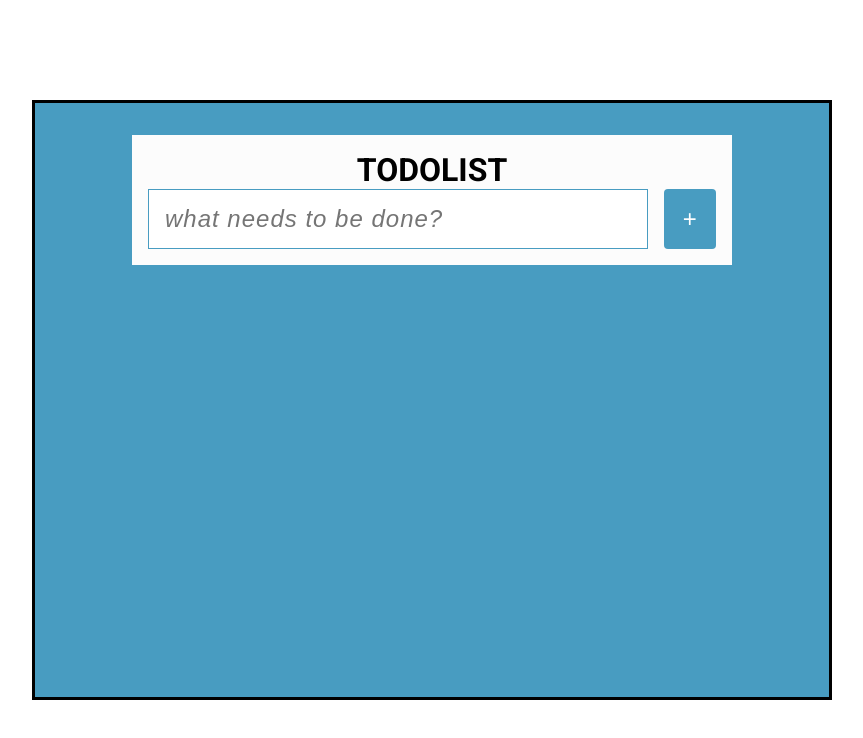
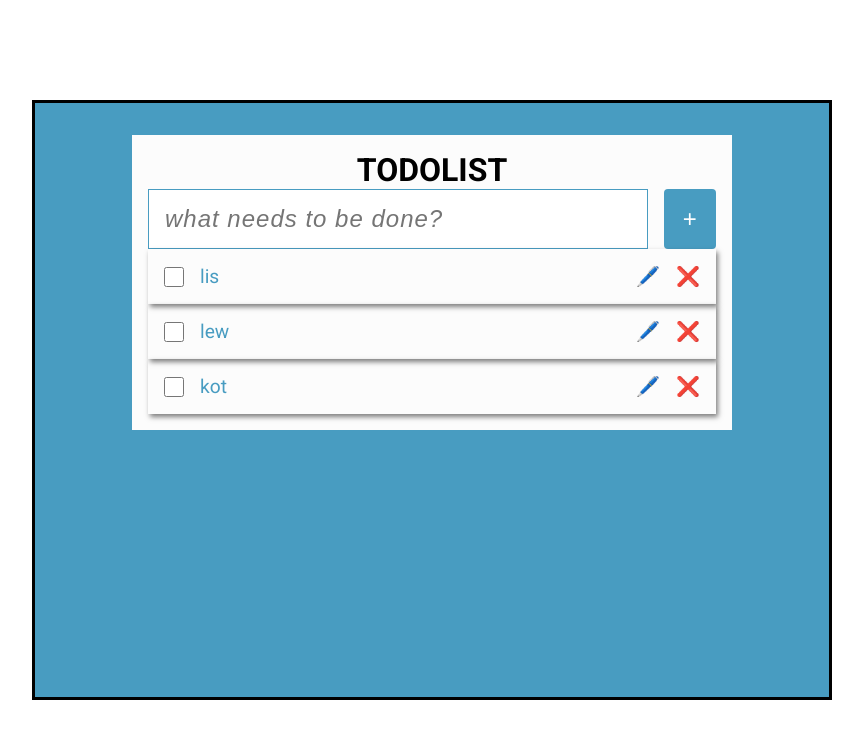
Before and after one commit to ajarek/react-20-vite-todo-components, a React (Vite) app: page / in a window 1280 px wide. Shown: the top 738 px of the page, without its empty margins (208-1071 px from the left). Built offline with nearby package versions, Linux system fonts and the light colour scheme.

Commit message:
add list, function delete

```diff
--- a/src/App.jsx
+++ b/src/App.jsx
@@ -1,13 +1,27 @@
 import React from 'react'
 import './App.css'
 import {Form} from './components/Form/Form'
+import {List} from './components/List/List'
 export class App extends React.Component {
   state={
     newTaskText:'',
-    tasks:[],
+    tasks:[
+      {id: '1661554536940', text: 'lis', isCompleted: false},
+      {id: '1661554534484', text: 'lew', isCompleted: false},
+      {id: '1661554529189', text: 'kot', isCompleted: false}
+    ],
+  }
+  deleteItem=(e)=>{
+   const liElement=e.target.parentElement.parentElement
+   const liElementIndex=this.state.tasks.findIndex(el=>el.id==liElement.id)
+   this.state.tasks.splice(liElementIndex,1)
+   liElement.remove()
+   console.log(this.state.tasks);
+
   }
   onNewTaskTextChange = (e) => {
    this.setState({newTaskText:e.target.value})
+
   }
 
    addNewTask=(e)=>{
@@ -20,8 +34,8 @@ export class App extends React.Component {
     text:this.state.newTaskText,
     isCompleted:false
    }
-   this.setState({tasks:this.state.tasks.push(newTask)})
-   console.log(this.state.tasks);
+   this.setState({tasks:[newTask, ...this.state.tasks]})
+   this.state.newTaskText=''
   }
   render(){
 
@@ -35,6 +49,25 @@ export class App extends React.Component {
      addNewTask={this.addNewTask}
      onChange={this.onNewTaskTextChange}
      />
+     <ul
+     style={{width: '100%'}}
+     >
+      {this.state.tasks.map((el,index)=>
+      <List
+      id={el.id}
+      key={index}
+      className={ el.isCompleted?'koks':'li' }
+      btnDelete={this.deleteItem}
+      >
+        {el.text}
+
+      </List>
+
+      )}
+
+    </ul>
+
+
       </div>
     </div>
   )
--- a/src/components/Button/button.css
+++ b/src/components/Button/button.css
@@ -17,3 +17,13 @@
     background-color: #bdc3c7;
     transform: scale(1.025);
   }
+  .btn-delete{
+    font-size: 1.2rem;
+    background-color: transparent;
+    border: none;
+    margin-left: 1rem;
+    cursor: pointer;
+  }
+  .btn-delete:hover{
+    transform: scale(1.3);
+  }
--- a/src/components/Input/input.css
+++ b/src/components/Input/input.css
@@ -8,3 +8,8 @@
     padding: 0 1rem;
     letter-spacing: 1px;
 }
+.checkbox{
+    margin-right: 1rem;
+    width: 20px;
+    height: 20px;
+}
--- /dev/null
+++ b/src/components/List/List.jsx
@@ -0,0 +1,32 @@
+import './list.css'
+import {Button} from '../Button/Button'
+import {Input} from '../Input/Input'
+export const List =(props)=>{
+    const{btnDelete,  children, className, ...otherProps}=props
+    return (
+    <li
+    className={className}
+    {...otherProps}
+    >
+    <div className="row">
+     <Input
+     type={'checkbox'}
+     className={'checkbox'}
+     />
+        { children}
+        </div>
+        <div className="row">
+        <Button
+       className={'btn-delete'}
+     > 🖊️
+     </Button>
+     <Button
+       className={'btn-delete'}
+       onClick={btnDelete}
+     > ❌
+     </Button>
+     </div>
+    </li>
+    )
+}
+export default List
--- /dev/null
+++ b/src/components/List/list.css
@@ -0,0 +1,26 @@
+.koks{
+    text-decoration: line-through;
+}
+li{
+    padding: 1rem;
+    display: flex;
+    justify-content: space-between;
+    align-items: center;
+    box-shadow: 2px 3px 5px 0px rgba(0,0,0,0.5);
+    font-size: 1.2rem;
+    color:#489cc1 ;
+}
+.row{
+    display: flex;
+    justify-content: center;
+    align-items: center;
+}
+.li{
+    padding: 1rem;
+    display: flex;
+    justify-content: space-between;
+    align-items: center;
+    box-shadow: 2px 3px 5px 0px rgba(0,0,0,0.5);
+    font-size: 1.2rem;
+    color:#489cc1 ;
+}
```
